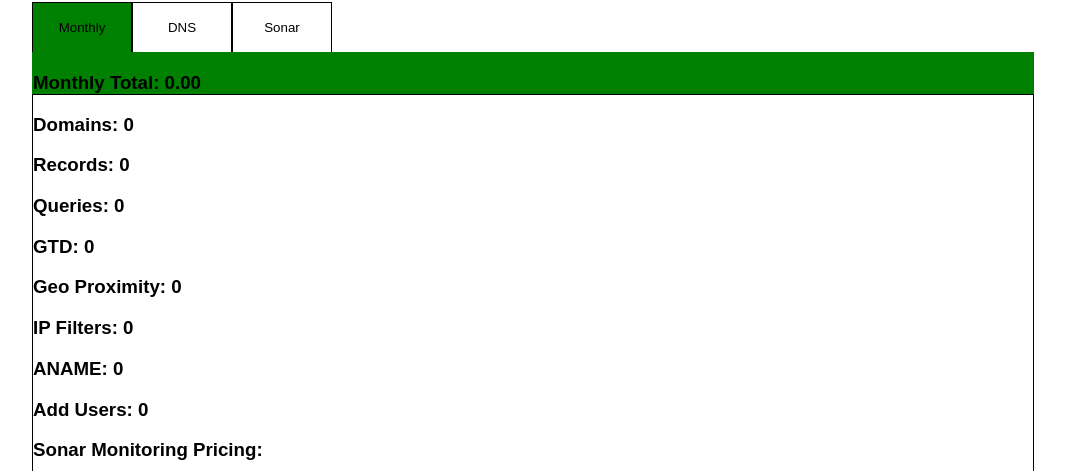
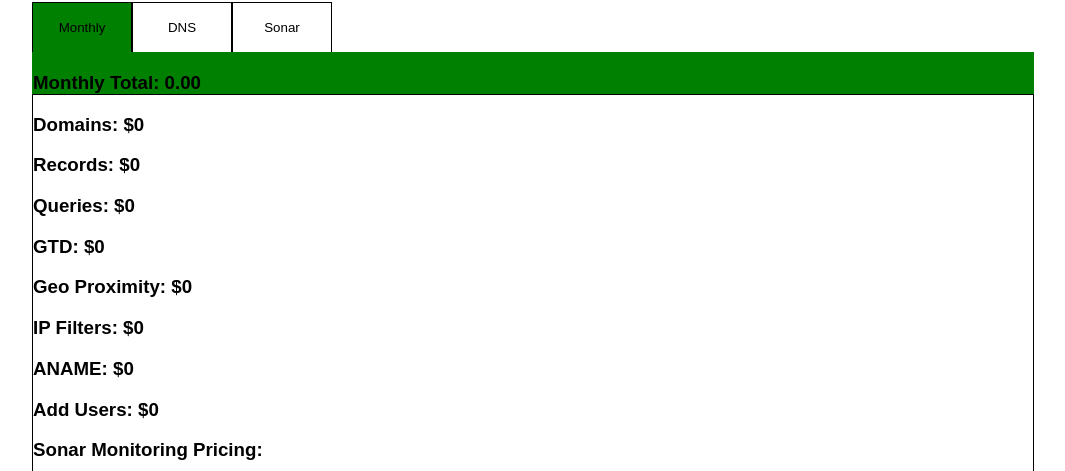
Before and after one commit to JRFrazier/ConstellixCalc-Reactjs, a React (Create React App) app in the folder calc/: page / in a window 1280 px wide. Shown: the part 78-549 px from the top of the page, without its empty margins (107-1172 px from the left). Built offline with nearby package versions, Linux system fonts and the light colour scheme.

Commit message:
finished monthy cost calculations for both DNS and Sonar

```diff
--- a/calc/src/App.js
+++ b/calc/src/App.js
@@ -67,47 +67,87 @@
       />
     );
   }
+  //Deletes check from sonar in state
+  deleteSonar(i) {
+    const sonarState = this.state.sonar;
+    sonarState.splice(i - 1, 1);
+    this.setState({ sonar: sonarState });
+  }
 
   renderTotal(i) {
     if (i[0] === "domains") {
+      let price = 0;
+      const domainCount = i[1];
+      if (domainCount === 1) {
+        price = 5;
+      } else if (domainCount > 1 && domainCount < 26) {
+        price = (domainCount - 1) * 0.5 + 5;
+      } else {
+        price = (domainCount - 25) * 0.095 + 17;
+      }
+
       this.setState({
         ...this.state,
-        dns: { ...this.state.dns, domains: i[1] }
+        dns: { ...this.state.dns, domains: price }
       });
     } else if (i[0] === "records") {
+      let price = 0;
+      if (i[1] > 100) {
+        const recordTotal = i[1] / 100;
+        console.log(recordTotal.toFixed());
+        price = Math.floor(recordTotal) * 0.5;
+      }
       this.setState({
         ...this.state,
-        dns: { ...this.state.dns, records: i[1] }
+        dns: { ...this.state.dns, records: price }
       });
     } else if (i[0] === "queries") {
+      let price = 0;
+      if (i[1] > 0 && i[1] < 1000) {
+        price = i[1] * 0.395;
+      } else if (i[1] >= 1000) {
+        price = (i[1] - 999) * 0.195 + 394.61;
+      }
       this.setState({
         ...this.state,
-        dns: { ...this.state.dns, queries: i[1] }
+        dns: { ...this.state.dns, queries: price }
       });
     } else if (i[0] === "gtd") {
+      let price = 0;
+      if (i[1] === 1) {
+        price = 5;
+      } else if (i[1] > 1 && i[1] < 101) {
+        price = (i[1] - 1) * 1 + 5;
+      } else if (i[1] > 100) {
+        price = (i[1] - 100) * 0.1 + 104;
+      }
       this.setState({
         ...this.state,
-        dns: { ...this.state.dns, gtd: i[1] }
+        dns: { ...this.state.dns, gtd: price }
       });
     } else if (i[0] === "geoprox") {
+      const price = i[1] * 0.06;
       this.setState({
         ...this.state,
-        dns: { ...this.state.dns, geoprox: i[1] }
+        dns: { ...this.state.dns, geoprox: price }
       });
     } else if (i[0] === "ipfilter") {
+      const price = i[1] * 0.06;
       this.setState({
         ...this.state,
-        dns: { ...this.state.dns, ipfilter: i[1] }
+        dns: { ...this.state.dns, ipfilter: price }
       });
     } else if (i[0] === "aname") {
+      const price = i[1] * 0.1;
       this.setState({
         ...this.state,
-        dns: { ...this.state.dns, aname: i[1] }
+        dns: { ...this.state.dns, aname: price }
       });
     } else if (i[0] === "addusers") {
+      const price = i[1] * 2;
       this.setState({
         ...this.state,
-        dns: { ...this.state.dns, addusers: i[1] }
+        dns: { ...this.state.dns, addusers: price }
       });
     } else if (Object.keys(i[0])[0] === "check") {
       let cost = [];
@@ -118,6 +158,7 @@
         cost[index] = 0;
         let totalChecked = 0;
         const checkPolicy = x.check.checkPolicy;
+        const checkAmount = x.check.checkAmount;
 
         //Check Location Objects
         const naObj = x.check.checkLocations.North_America;
@@ -312,7 +353,7 @@
           (cost[index] * x.check.checkAmount).toFixed(2)
         );
         const sonarCost = this.state.sonar;
-        sonarCost[index] = cost[index];
+        sonarCost[index] = cost[index] * checkAmount;
         this.setState({ sonar: sonarCost });
         index += 1;
       });
@@ -390,6 +431,7 @@
               <SonarCalc
                 className={sonarPage}
                 getTotal={total => this.renderTotal(total)}
+                deleteSonar={x => this.deleteSonar(x)}
               />
               <Monthly className={monthlyPage} obj={this.state.dns} />
             </div>
--- a/calc/src/monthly.js
+++ b/calc/src/monthly.js
@@ -9,24 +9,25 @@
       <div className={this.props.className}>
         <div className="monthly-breakdown">
           <h3>
-            Domains: {this.props.obj.domains ? this.props.obj.domains : 0}
+            Domains: ${this.props.obj.domains ? this.props.obj.domains : 0}
           </h3>
           <h3>
-            Records: {this.props.obj.records ? this.props.obj.records : 0}
+            Records: ${this.props.obj.records ? this.props.obj.records : 0}
           </h3>
           <h3>
-            Queries: {this.props.obj.queries ? this.props.obj.queries : 0}
+            Queries: ${this.props.obj.queries ? this.props.obj.queries : 0}
           </h3>
-          <h3>GTD: {this.props.obj.gtd ? this.props.obj.gtd : 0}</h3>
+          <h3>GTD: ${this.props.obj.gtd ? this.props.obj.gtd : 0}</h3>
           <h3>
-            Geo Proximity: {this.props.obj.geoprox ? this.props.obj.geoprox : 0}
+            Geo Proximity: $
+            {this.props.obj.geoprox ? this.props.obj.geoprox : 0}
           </h3>
           <h3>
-            IP Filters: {this.props.obj.ipfilter ? this.props.obj.ipfilter : 0}
+            IP Filters: ${this.props.obj.ipfilter ? this.props.obj.ipfilter : 0}
           </h3>
-          <h3>ANAME: {this.props.obj.aname ? this.props.obj.aname : 0}</h3>
+          <h3>ANAME: ${this.props.obj.aname ? this.props.obj.aname : 0}</h3>
           <h3>
-            Add Users: {this.props.obj.addusers ? this.props.obj.addusers : 0}
+            Add Users: ${this.props.obj.addusers ? this.props.obj.addusers : 0}
           </h3>
           <h3>Sonar Monitoring Pricing:</h3>
         </div>
--- a/calc/src/sonar-calc.js
+++ b/calc/src/sonar-calc.js
@@ -1,18 +1,17 @@
 import React from "react";
 import SonarChecks from "./sonar-checks.js";
 
-
 class SonarCalc extends React.Component {
-
   render() {
-    return  (
+    return (
       <div className={this.props.className}>
         <SonarChecks
-        allLocations={(i) => this.saveLocation(i)}
-        getTotal = {total => this.props.getTotal(total)}
+          allLocations={i => this.saveLocation(i)}
+          getTotal={total => this.props.getTotal(total)}
+          deleteSonar={x => this.props.deleteSonar(x)}
         />
       </div>
-  )
+    );
   }
 }
 
--- a/calc/src/sonar-checks.js
+++ b/calc/src/sonar-checks.js
@@ -86,7 +86,9 @@
       check_number: array,
       checks: checks
     });
-    console.log("array", array, "checks", checks);
+
+    this.props.deleteSonar(key);
+    console.log("array", array, "checks", checks, "key", key);
   }
 
   handleChange(event, number) {
```
